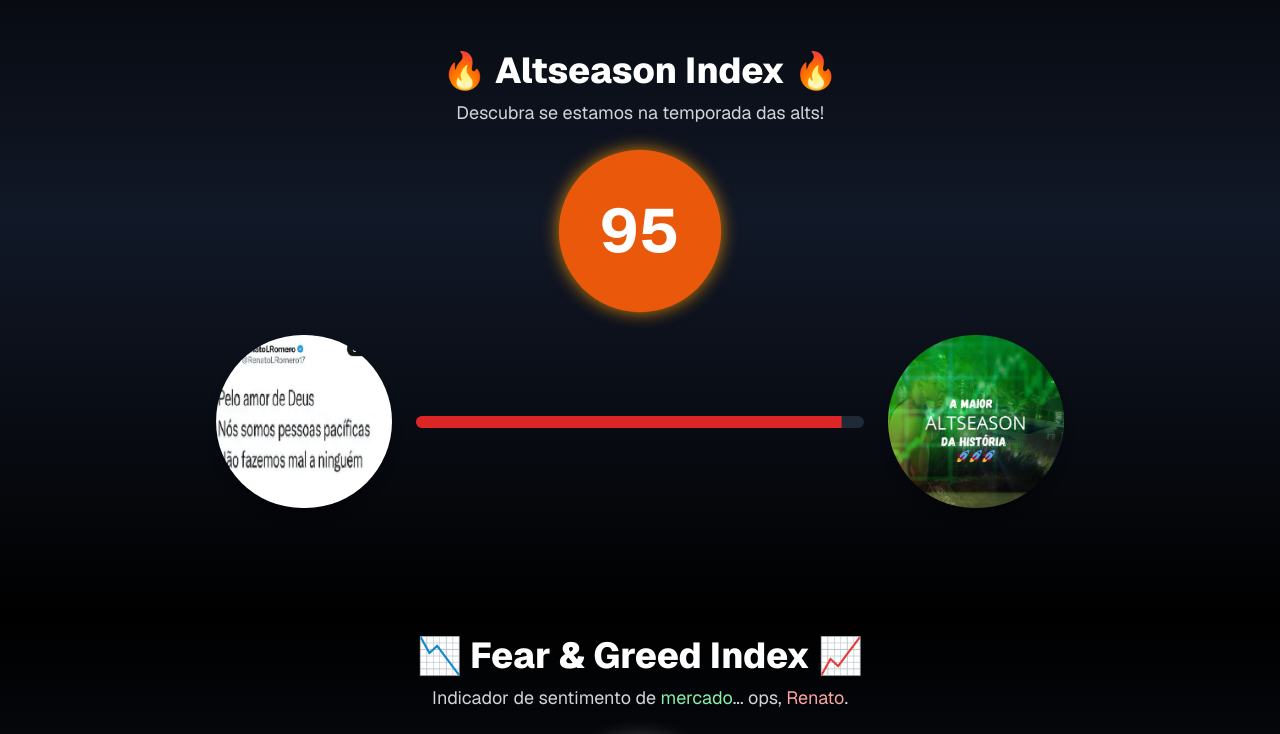
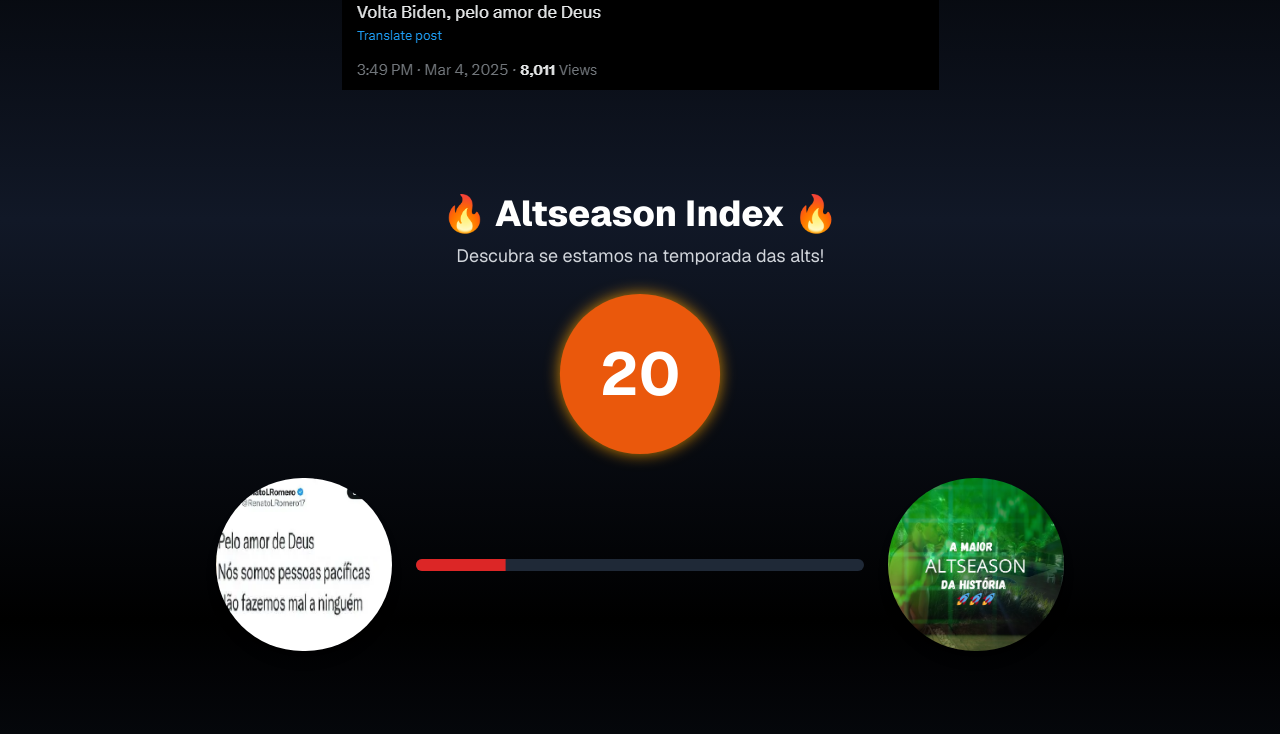
Before and after one commit to VitorCunhaDePaula/indicador, a Next.js app: page / in a window 1280 px wide. Shown: the part 980-1714 px from the top of the page. Built offline with nearby package versions, Linux system fonts and the light colour scheme.

Commit message:
Atualizacao

```diff
--- a/components/Hero/Hero.jsx
+++ b/components/Hero/Hero.jsx
@@ -4,7 +4,7 @@ import { Progress } from "@/components/ui/progress";
 import { motion } from "framer-motion";
 
 export default function HeroAltseason() {
-  const [index, setIndex] = useState(95);
+  const [index, setIndex] = useState(20);
 
   return (
     <div className="relative flex flex-col items-center justify-center text-white text-center p-6 w-full max-w-4xl mx-auto mt-20">
```
Also changed, not shown: public/tweet.png.
